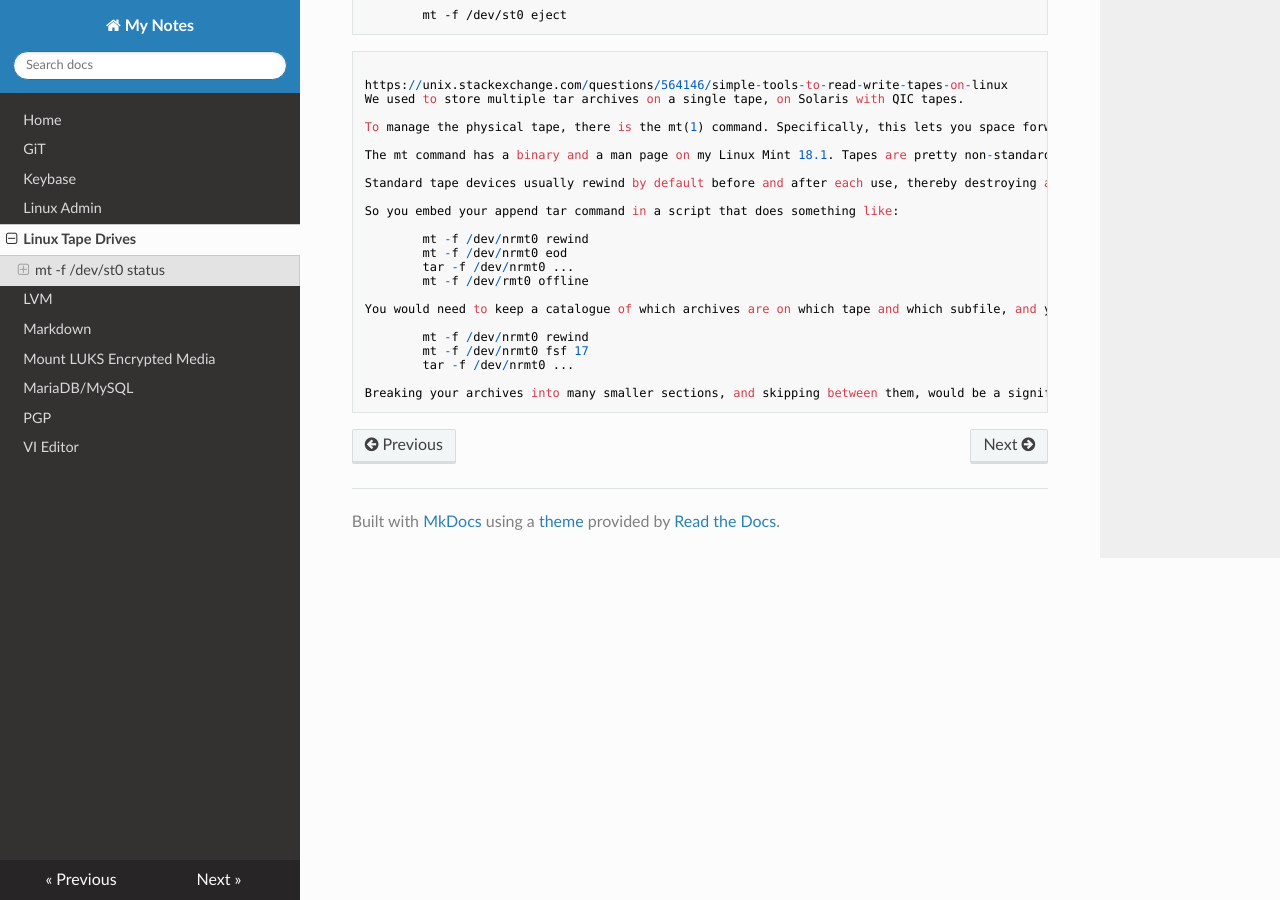
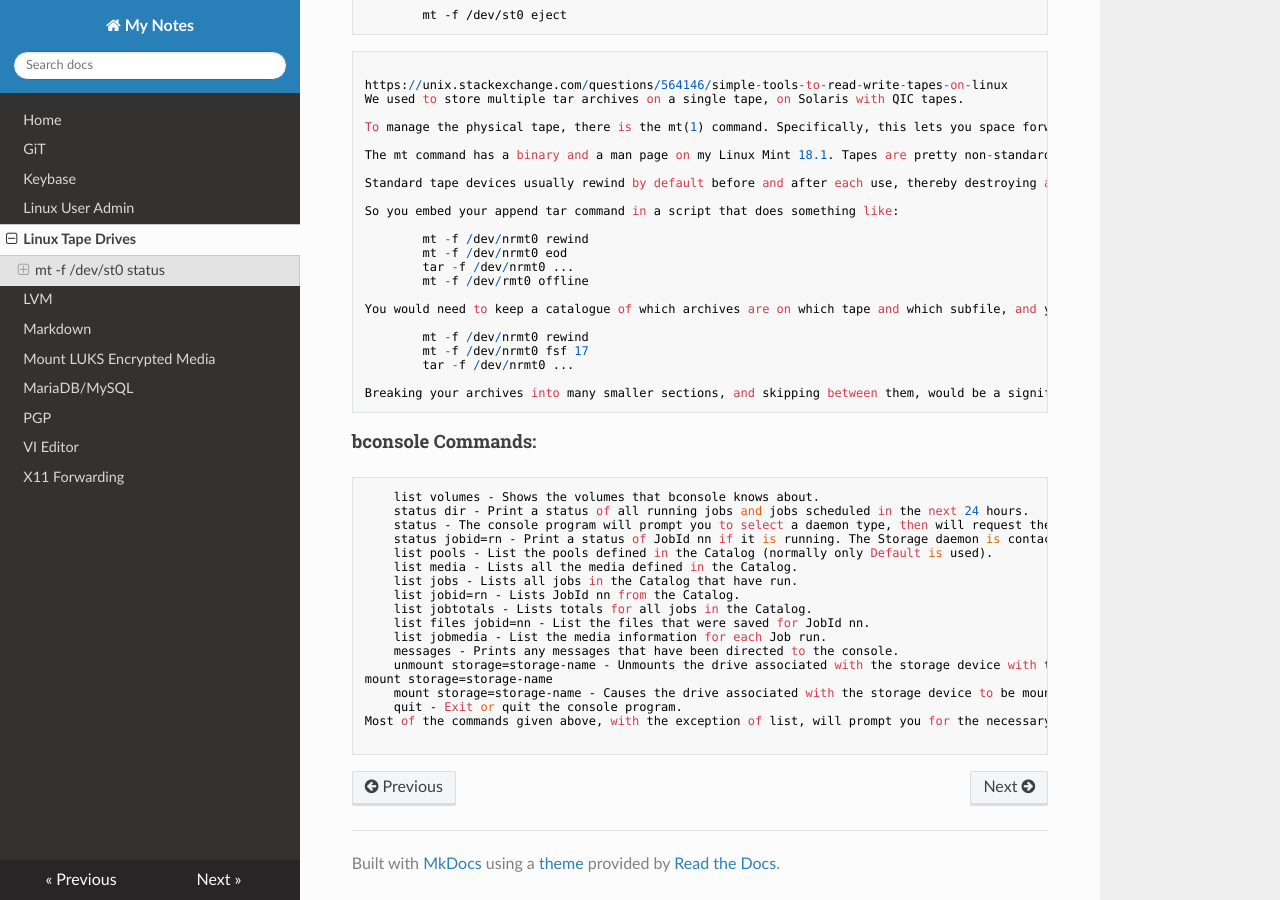
Before and after one commit to rldutch1/notes, an MkDocs documentation site: the page built from docs/linuxtapedrives.md, in a window 1280 px wide and 900 px high, scrolled down 1353 px. Built offline with MkDocs 1.6.1, drawn with Linux system fonts in a browser that asks for light colours; nearby versions of some CDN libraries.

Commit message:
Updated docs/mysql.md and aded another create table statement to duplicate a current table. Also updated linuxtapedrive.md

````diff
--- a/docs/linuxtapedrives.md
+++ b/docs/linuxtapedrives.md
@@ -82,3 +82,25 @@ You would need to keep a catalogue of which archives are on which tape and which
 
 Breaking your archives into many smaller sections, and skipping between them, would be a significant optimisation for retrieving small numbers of files.
 ```
+
+#### bconsole Commands:
+```
+    list volumes - Shows the volumes that bconsole knows about.
+    status dir - Print a status of all running jobs and jobs scheduled in the next 24 hours.
+    status - The console program will prompt you to select a daemon type, then will request the daemon's status.
+    status jobid=rn - Print a status of JobId nn if it is running. The Storage daemon is contacted and requested to print a current status of the job as well.
+    list pools - List the pools defined in the Catalog (normally only Default is used).
+    list media - Lists all the media defined in the Catalog.
+    list jobs - Lists all jobs in the Catalog that have run.
+    list jobid=rn - Lists JobId nn from the Catalog.
+    list jobtotals - Lists totals for all jobs in the Catalog.
+    list files jobid=nn - List the files that were saved for JobId nn.
+    list jobmedia - List the media information for each Job run.
+    messages - Prints any messages that have been directed to the console.
+    unmount storage=storage-name - Unmounts the drive associated with the storage device with the name storage-name if the drive is not currently being used. This command is used if you wish Bacula to free the drive so that you can use it to label a tape.
+mount storage=storage-name
+    mount storage=storage-name - Causes the drive associated with the storage device to be mounted again. When Bacula reaches the end of a volume and requests you to mount a new volume, you must issue this command after you have placed the new volume in the drive. In effect, it is the signal needed by Bacula to know to start reading or writing the new volume.
+    quit - Exit or quit the console program.
+Most of the commands given above, with the exception of list, will prompt you for the necessary arguments if you simply enter the command name.
+
+```
--- a/mkdocs.yml
+++ b/mkdocs.yml
@@ -3,7 +3,7 @@ nav:
     - Home: index.md
     - GiT: git.md
     - Keybase: keybase.md
-    - Linux Admin: linuxuser.md
+    - Linux User Admin: linuxuser.md
     - Linux Tape Drives: linuxtapedrives.md
     - LVM: lvm.md
     - Markdown: markdown.md
@@ -11,4 +11,5 @@ nav:
     - MariaDB/MySQL: mysql.md
     - PGP: pgp.md
     - VI Editor: vi_editor.md
+    - X11 Forwarding: x11_forwarding.md
 theme: readthedocs
````
Also changed, not shown: docs/mysql.md (+6 -0 lines), site/404.html, site/git/index.html, site/index.html, site/keybase/index.html, site/linuxtapedrives/index.html, site/linuxuser/index.html, site/luksmount/index.html, site/lvm/index.html, site/markdown/index.html, site/mysql/index.html, site/pgp/index.html, site/search.html, site/search/search_index.json, 1 more files, 1 other file.
